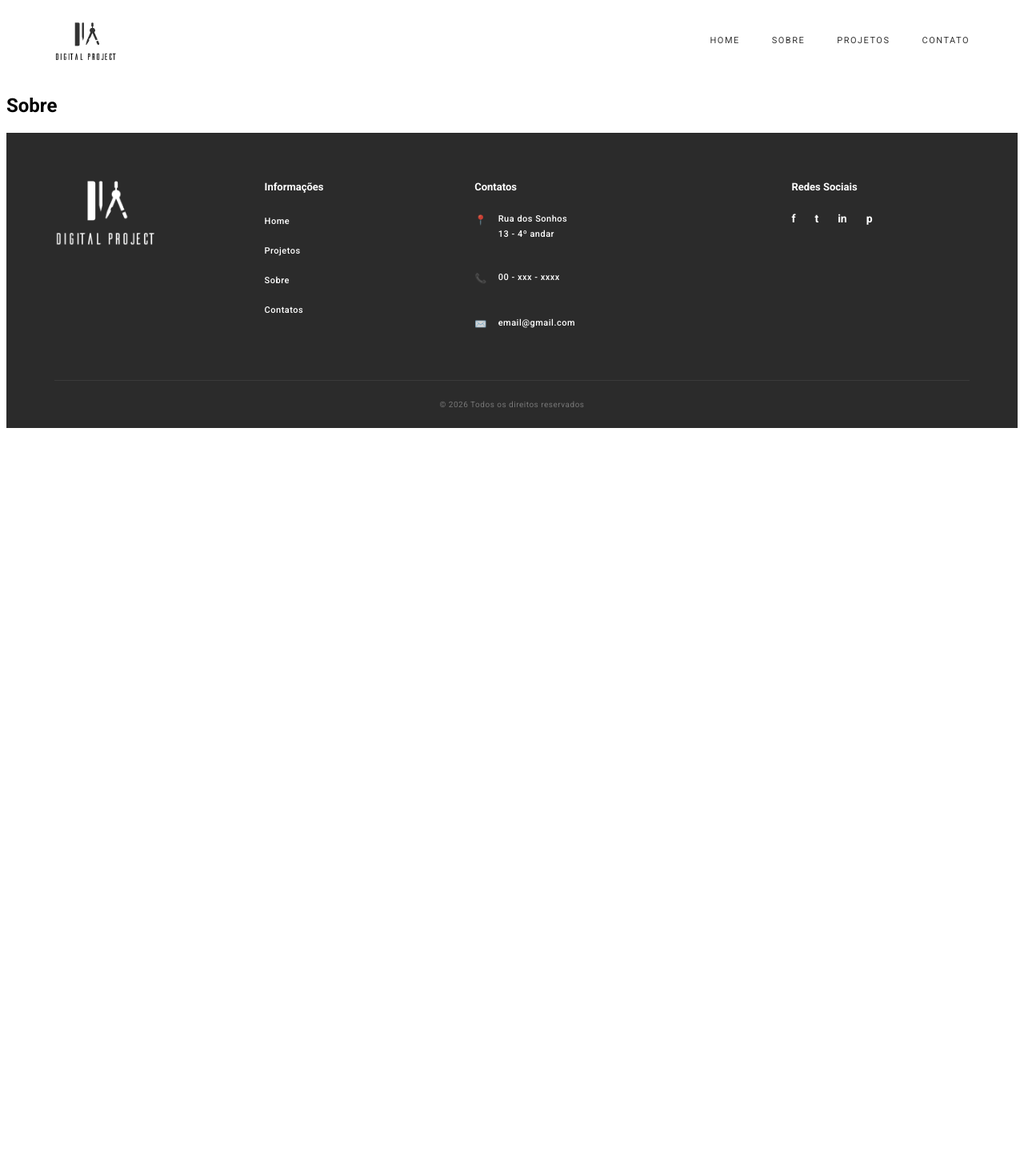
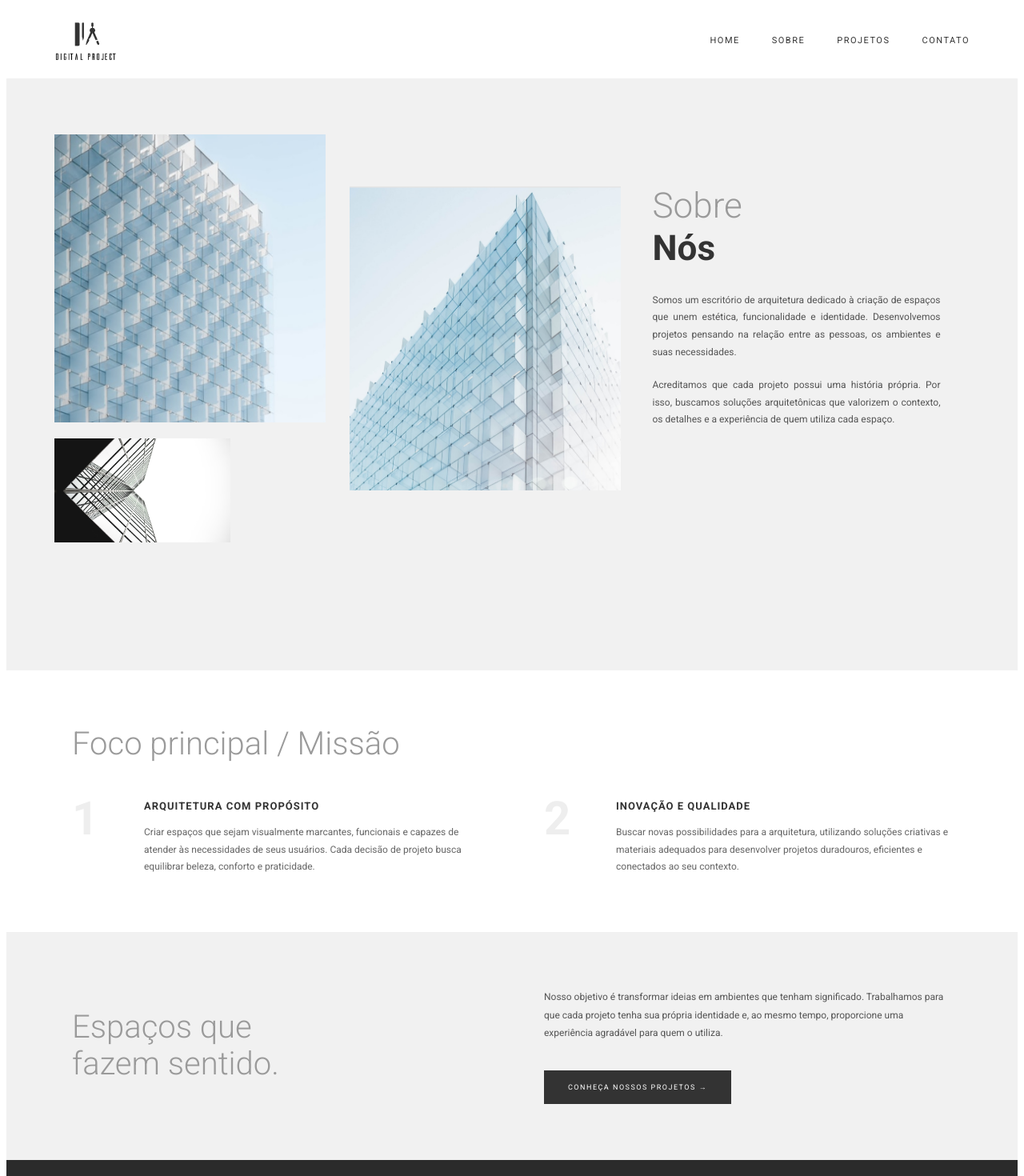
Before and after one commit to My590/site-arquitetura-rec, a React (Vite) app: page /sobre in a window 1280 px wide. Shown: the top 1470 px of the page at 80% size. Before the commit the page ends 800 px from the top, so only its background shows below. Built offline with nearby package versions, Linux system fonts and the light colour scheme.

Commit message:
add sobre

```diff
--- a/src/pages/Contato.jsx
+++ b/src/pages/Contato.jsx
@@ -87,7 +87,6 @@ const Styles = {
     border: 0,
     display: 'block',
   },
-    /* ---------- FORMULÁRIO ---------- */
   formSection: {
     fontFamily: "'Roboto', sans-serif",
     display: 'grid',
@@ -227,7 +226,6 @@ function Contato() {
         </div>
       </section>
 
-      {/* FORMULÁRIO */}
       <section style={Styles.formSection}>
         <div style={Styles.formColumn}>
           <h2 style={Styles.formTitle}>Envie uma mensagem</h2>
--- a/src/pages/Home.jsx
+++ b/src/pages/Home.jsx
@@ -197,7 +197,6 @@ const Styles = {
 function Home() {
   return (
     <main>
-      {/* HERO */}
       <section style={Styles.hero}>
         <div style={Styles.heroText}>
           <h1 style={Styles.titleLight}>Projetos</h1>
@@ -218,7 +217,6 @@ function Home() {
         </div>
       </section>
 
-      {/* ABOUT */}
       <section style={Styles.about}>
         <div style={Styles.aboutLeft}>
           <img src={img3} alt="" style={Styles.imgTall} />
--- a/src/pages/Sobre.jsx
+++ b/src/pages/Sobre.jsx
@@ -1,9 +1,310 @@
-import ServiceCard from '../components/ServiceCard';
+import { Link } from 'react-router-dom';
+
+import img2 from '../assets/predio2.png';
+import img3 from '../assets/predio3.png';
+import img4 from '../assets/predio4.png';
+
+const Styles = {
+  page: {
+    fontFamily: "'Roboto', sans-serif",
+    background: '#fff',
+    color: '#333',
+  },
+
+  about: {
+    background: '#f1f1f1',
+    padding: '70px 60px',
+    display: 'grid',
+    gridTemplateColumns: '1fr 1fr 1.2fr',
+    gap: '30px',
+    alignItems: 'start',
+    minHeight: '600px',
+  },
+
+  aboutLeft: {
+    display: 'flex',
+    flexDirection: 'column',
+    gap: '20px',
+  },
+
+  imgTall: {
+    width: '100%',
+    height: '360px',
+    objectFit: 'cover',
+    display: 'block',
+  },
+
+  imgSmall: {
+    width: '65%',
+    height: '130px',
+    objectFit: 'cover',
+    display: 'block',
+  },
+
+  aboutMiddle: {
+    marginTop: '65px',
+  },
+
+  imgMiddle: {
+    width: '100%',
+    height: '380px',
+    objectFit: 'cover',
+    display: 'block',
+  },
+
+  aboutInfo: {
+    paddingTop: '65px',
+    paddingLeft: '10px',
+  },
+
+  aboutTitleLight: {
+    fontSize: '44px',
+    fontWeight: '300',
+    color: '#9a9a9a',
+    margin: '0 0 5px',
+    lineHeight: '1.1',
+  },
+
+  aboutTitleBold: {
+    fontSize: '44px',
+    fontWeight: '700',
+    color: '#333',
+    margin: '0 0 30px',
+    lineHeight: '1.1',
+  },
+
+  aboutText: {
+    fontSize: '12px',
+    lineHeight: '1.8',
+    color: '#555',
+    maxWidth: '360px',
+    margin: 0,
+    textAlign: 'justify',
+  },
+
+  mission: {
+    padding: '70px 60px',
+    maxWidth: '1100px',
+    margin: '0 auto',
+  },
+
+  missionTitle: {
+    fontSize: '40px',
+    fontWeight: '300',
+    color: '#9a9a9a',
+    margin: '0 0 45px',
+    lineHeight: '1.1',
+  },
+
+  missionGrid: {
+    display: 'grid',
+    gridTemplateColumns: '1fr 1fr',
+    gap: '80px',
+  },
+
+  missionItem: {
+    display: 'grid',
+    gridTemplateColumns: '70px 1fr',
+    gap: '20px',
+    alignItems: 'start',
+  },
+
+  missionNumber: {
+    fontSize: '58px',
+    fontWeight: '700',
+    color: '#eeeeee',
+    lineHeight: '0.9',
+    margin: 0,
+  },
+
+  missionContent: {
+    paddingTop: '3px',
+  },
+
+  missionItemTitle: {
+    fontSize: '13px',
+    fontWeight: '700',
+    color: '#333',
+    margin: '0 0 15px',
+    textTransform: 'uppercase',
+    letterSpacing: '1px',
+  },
+
+  missionText: {
+    fontSize: '12px',
+    lineHeight: '1.8',
+    color: '#666',
+    margin: 0,
+  },
+
+  finalSection: {
+    background: '#f1f1f1',
+    padding: '70px 60px',
+  },
+
+  finalContent: {
+    maxWidth: '1100px',
+    margin: '0 auto',
+    display: 'grid',
+    gridTemplateColumns: '1fr 1fr',
+    gap: '80px',
+    alignItems: 'center',
+  },
+
+  finalTitle: {
+    fontSize: '40px',
+    fontWeight: '300',
+    color: '#9a9a9a',
+    margin: 0,
+    lineHeight: '1.15',
+  },
+
+  finalText: {
+    fontSize: '12px',
+    lineHeight: '1.9',
+    color: '#555',
+    margin: 0,
+  },
+
+  backButton: {
+    display: 'inline-block',
+    marginTop: '35px',
+    padding: '16px 30px',
+    background: '#333',
+    color: '#fff',
+    textDecoration: 'none',
+    fontSize: '9px',
+    letterSpacing: '1.5px',
+    textTransform: 'uppercase',
+  },
+};
+
 function Sobre() {
   return (
-    <section className="section page">
-      <h1>Sobre</h1>
-    </section>
+    <main style={Styles.page}>
+
+      <section style={Styles.about}>
+
+        <div style={Styles.aboutLeft}>
+          <img
+            src={img3}
+            alt="Projeto arquitetônico"
+            style={Styles.imgTall}
+          />
+
+          <img
+            src={img4}
+            alt="Detalhe arquitetônico"
+            style={Styles.imgSmall}
+          />
+        </div>
+
+        <div style={Styles.aboutMiddle}>
+          <img
+            src={img2}
+            alt="Arquitetura contemporânea"
+            style={Styles.imgMiddle}
+          />
+        </div>
+
+        <div style={Styles.aboutInfo}>
+          <h1 style={Styles.aboutTitleLight}>
+            Sobre
+          </h1>
+
+          <h2 style={Styles.aboutTitleBold}>
+            Nós
+          </h2>
+
+          <p style={Styles.aboutText}>
+            Somos um escritório de arquitetura dedicado à criação de espaços
+            que unem estética, funcionalidade e identidade. Desenvolvemos
+            projetos pensando na relação entre as pessoas, os ambientes e
+            suas necessidades.
+          </p>
+
+          <p style={{ ...Styles.aboutText, marginTop: '20px' }}>
+            Acreditamos que cada projeto possui uma história própria. Por isso,
+            buscamos soluções arquitetônicas que valorizem o contexto, os
+            detalhes e a experiência de quem utiliza cada espaço.
+          </p>
+        </div>
+
+      </section>
+
+      <section style={Styles.mission}>
+
+        <h2 style={Styles.missionTitle}>
+          Foco principal / Missão
+        </h2>
+
+        <div style={Styles.missionGrid}>
+
+          <div style={Styles.missionItem}>
+            <p style={Styles.missionNumber}>1</p>
+
+            <div style={Styles.missionContent}>
+              <h3 style={Styles.missionItemTitle}>
+                Arquitetura com propósito
+              </h3>
+
+              <p style={Styles.missionText}>
+                Criar espaços que sejam visualmente marcantes, funcionais e
+                capazes de atender às necessidades de seus usuários. Cada
+                decisão de projeto busca equilibrar beleza, conforto e
+                praticidade.
+              </p>
+            </div>
+          </div>
+
+          <div style={Styles.missionItem}>
+            <p style={Styles.missionNumber}>2</p>
+
+            <div style={Styles.missionContent}>
+              <h3 style={Styles.missionItemTitle}>
+                Inovação e qualidade
+              </h3>
+
+              <p style={Styles.missionText}>
+                Buscar novas possibilidades para a arquitetura, utilizando
+                soluções criativas e materiais adequados para desenvolver
+                projetos duradouros, eficientes e conectados ao seu contexto.
+              </p>
+            </div>
+          </div>
+
+        </div>
+
+      </section>
+
+      <section style={Styles.finalSection}>
+
+        <div style={Styles.finalContent}>
+
+          <h2 style={Styles.finalTitle}>
+            Espaços que
+            <br />
+            fazem sentido.
+          </h2>
+
+          <div>
+            <p style={Styles.finalText}>
+              Nosso objetivo é transformar ideias em ambientes que tenham
+              significado. Trabalhamos para que cada projeto tenha sua própria
+              identidade e, ao mesmo tempo, proporcione uma experiência
+              agradável para quem o utiliza.
+            </p>
+
+            <Link to="/projetos" style={Styles.backButton}>
+              Conheça nossos projetos →
+            </Link>
+          </div>
+
+        </div>
+
+      </section>
+
+    </main>
   );
 }
 
```
Also changed, not shown: 2 other files (tests, documents, lock files or other folders).
